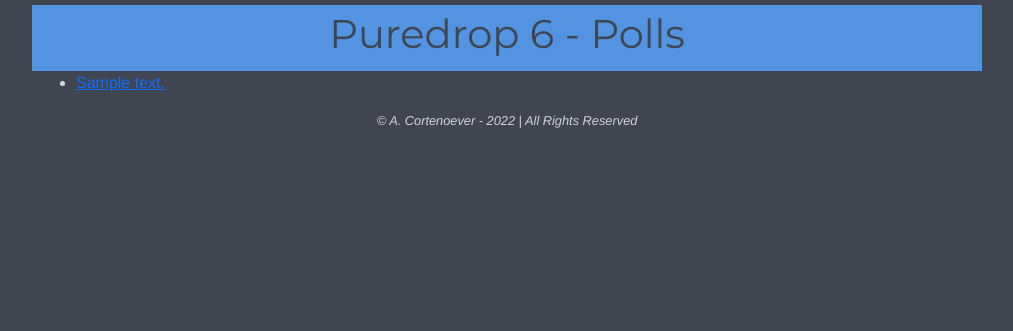
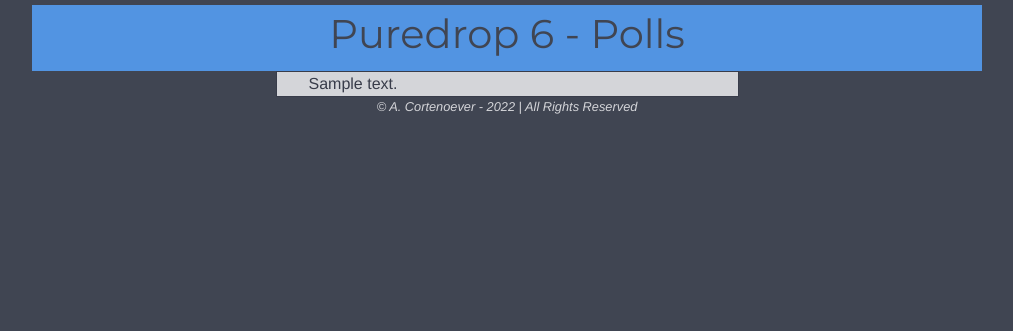
Before and after one commit to alimay17/jofred, a Django app: page /polls/ in a window 1280 px wide. Shown: the top 331 px of the page, without its empty margins (133-1146 px from the left). Run offline with Django 3.2, Linux system fonts and the light colour scheme; tables that the repository leaves empty hold one stand-in row (values such as "Sample post").

Commit message:
restructring for multiple apps/ styles

```diff
--- a/blog/static/css/polls.css
+++ /dev/null
@@ -1,50 +0,0 @@
-/*=============================================
-=       Polls CSS - Jofrid/puredrop6           =
-=============================================*/
-/* Fonts */
-@import url('https://fonts.googleapis.com/css2?family=Montserrat&display=swap');
-
-/* Universal */
-* {
-  box-sizing: border-box;
-}
-
-h1,
-h2,
-h3,
-h4 {
-  font-family: 'Montserrat', sans-serif;
-}
-
-h1 {
-  text-align: center;
-}
-
-header {
-  background-color: #5294E2;
-  color: #404552;
-  padding: 5px;
-}
-
-body {
-  font-family: Helvetica, sans-serif;
-  padding: 5px 25px;
-  font-size: 1em;
-  max-width: 1000px;
-  margin: 0 auto;
-  background-color: #404552;
-  color: #D4D5D9;
-}
-
-footer {
-  text-align: center;
-}
-
-.italic {
-  font-style: italic;
-  font-size: 0.8em;
-}
-
-
-
-/*=====  End Polls CSS - Jofrid/puredrop6  ======/
--- /dev/null
+++ b/static/polls/polls.css
@@ -0,0 +1,22 @@
+/*=============================================
+=        Polls CSS - Jofrid/puredrop6         =
+=============================================*/
+
+ul {
+  list-style-type: none;
+  margin: 5px;
+  background-color: #D4D5D9;
+  border: 1px solid #383C4A;
+  width: 50%;
+  margin: 0 auto;
+}
+
+ul a{
+  color: #383C4A;
+  text-decoration: none;
+
+}
+
+
+
+/*=====  EndPolls CSS - Jofrid/puredrop6  ===*/
--- a/polls/templates/polls/base.html
+++ b/templates/blog/base.html
@@ -6,16 +6,21 @@
   <meta charset="UTF-8">
   <meta http-equiv="X-UA-Compatible" content="IE=edge">
   <meta name="viewport" content="width=device-width, initial-scale=1.0">
-  <title>Polls - Puredrop 6</title>
+  <title>Post List - Puredrop6</title>
   <link href="https://cdn.jsdelivr.net/npm/bootstrap@5.2.0-beta1/dist/css/bootstrap.min.css" rel="stylesheet"
     integrity="sha384-0evHe/X+R7YkIZDRvuzKMRqM+OrBnVFBL6DOitfPri4tjfHxaWutUpFmBp4vmVor" crossorigin="anonymous">
-  <link rel="stylesheet" href="{% static 'css/polls.css' %}">
+  <link rel="stylesheet" href="{% static 'base.css' %}">
 </head>
 
 <body>
   <header class="page-header">
     <div class="container">
-      <h1 class="h1">Puredrop 6 - Polls</h1>
+      {% if user.is_authenticated %}
+      <a href="{% url 'post_new' %}" class="top-menu">
+        {% include './icons/file-earmark-plus.svg' %}
+      </a>
+      {% endif %}
+      <h1 class="h1"><a class="titleLink" href="/">Puredrop 6</a></h1>
     </div>
   </header>
   <main class="container">
--- a/blog/templates/blog/base.html
+++ b/templates/polls/base.html
@@ -6,21 +6,17 @@
   <meta charset="UTF-8">
   <meta http-equiv="X-UA-Compatible" content="IE=edge">
   <meta name="viewport" content="width=device-width, initial-scale=1.0">
-  <title>Post List - Puredrop6</title>
+  <title>Polls - Puredrop 6</title>
   <link href="https://cdn.jsdelivr.net/npm/bootstrap@5.2.0-beta1/dist/css/bootstrap.min.css" rel="stylesheet"
     integrity="sha384-0evHe/X+R7YkIZDRvuzKMRqM+OrBnVFBL6DOitfPri4tjfHxaWutUpFmBp4vmVor" crossorigin="anonymous">
-  <link rel="stylesheet" href="{% static 'css/blog.css' %}">
+  <link rel="stylesheet" href="{% static 'base.css' %}">
+  <link rel="stylesheet" href="{% static 'polls/polls.css' %}">
 </head>
 
 <body>
   <header class="page-header">
     <div class="container">
-      {% if user.is_authenticated %}
-      <a href="{% url 'post_new' %}" class="top-menu">
-        {% include './icons/file-earmark-plus.svg' %}
-      </a>
-      {% endif %}
-      <h1 class="h1"><a class="titleLink" href="/">Puredrop 6</a></h1>
+      <h1 class="h1">Puredrop 6 - Polls</h1>
     </div>
   </header>
   <main class="container">
```
Also changed, not shown: jofrid/settings.py (+6 -2 lines), static/base.css (renamed from blog/static/css/blog.css, +7 -2 lines), templates/blog/icons/file-earmark-plus.svg (renamed from blog/templates/blog/icons/file-earmark-plus.svg), templates/blog/icons/pencil-fill.svg (renamed from blog/templates/blog/icons/pencil-fill.svg), templates/blog/post_detail.html (renamed from blog/templates/blog/post_detail.html), templates/blog/post_edit.html (renamed from blog/templates/blog/post_edit.html), templates/blog/post_list.html (renamed from blog/templates/blog/post_list.html), templates/polls/detail.html (renamed from polls/templates/polls/detail.html), templates/polls/index.html (renamed from polls/templates/polls/index.html), 1 other file.
